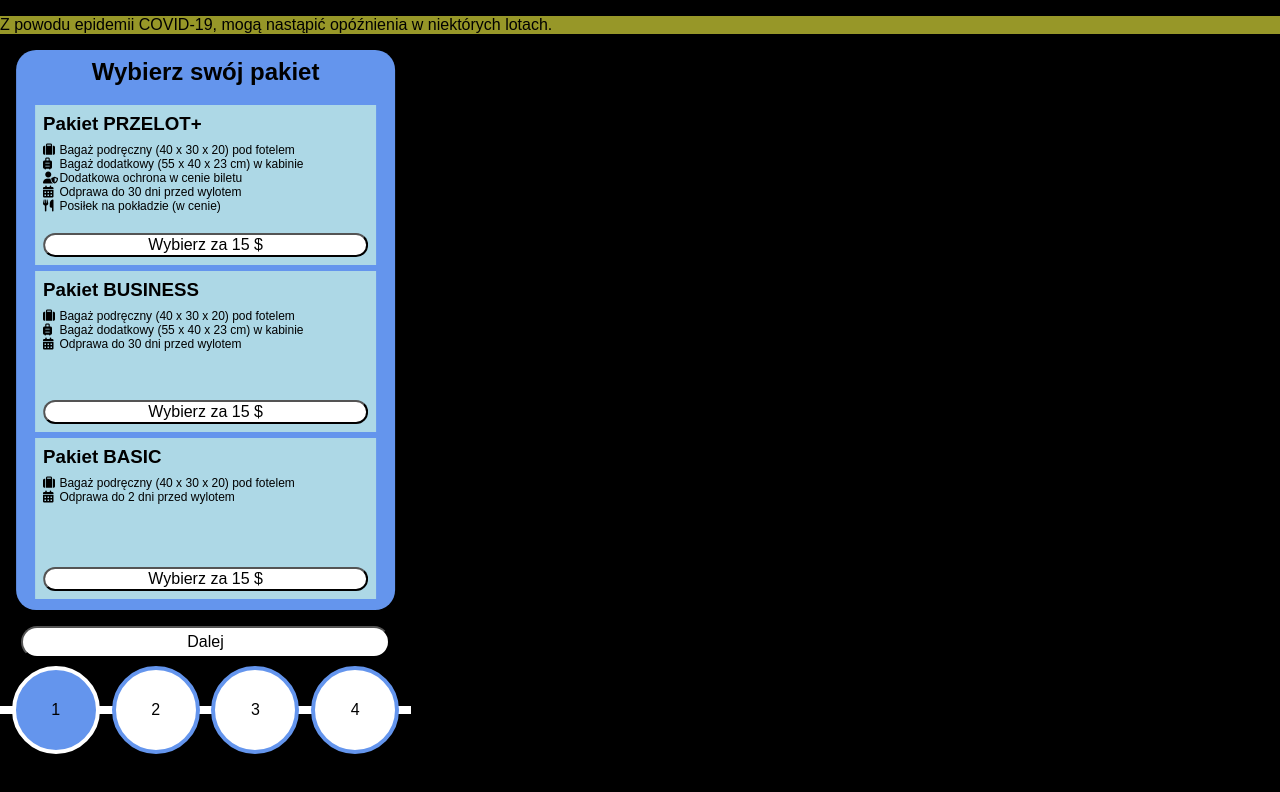
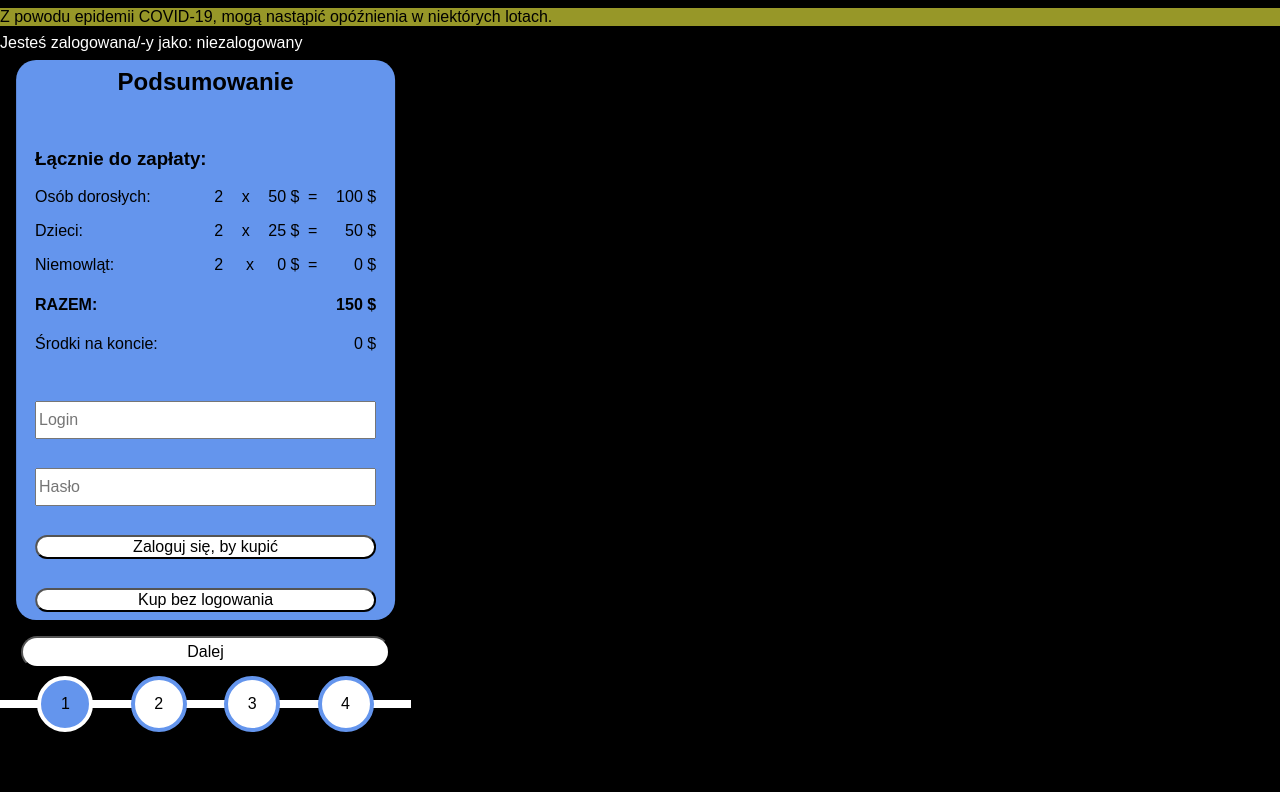
Before and after one commit to hendrysiak/reservation-app-FE, a website built with webpack: page src/index.html in a window 1280 px wide. Built offline with nearby package versions, Linux system fonts and the light colour scheme.

Commit message:
Added summary view

```diff
--- a/src/index.html
+++ b/src/index.html
@@ -9,6 +9,7 @@
 <body>
   <header class="header">
     <p class="header__info">Z powodu epidemii COVID-19, mogą nastąpić opóźnienia w niektórych lotach.</p>
+    <p class="header__login">Jesteś zalogowana/-y jako: <span id="login-info">niezalogowany</span></p>
   </header>
   <main class="main">
     <div class="main__forms">
@@ -95,7 +96,35 @@
       </div>
     </section>
   </form>
-  <form action="" class="form"><h2>4</h2></form>
+  <form action="" class="form summary">
+    <h2 class="summary__title">Podsumowanie</h2>
+    <div class="summary__info">
+    <h3 class="summary__subtitle">Łącznie do zapłaty:</h3>
+    <p class="summary__row">
+      <span class="summary__target">Osób dorosłych: </span>
+      <span class="summary__operation">
+        <span>2</span> x <span>50 $</span></span>
+        <span class="summary__sum">=<span>100 $</span></span></p>
+    <p class="summary__row">
+      <span class="summary__target">Dzieci: </span>
+      <span class="summary__operation">
+        <span>2</span> x <span>25 $</span></span>
+        <span class="summary__sum">=<span>50 $</span></span></p>
+    <p class="summary__row">
+      <span class="summary__target">Niemowląt: </span>
+      <span class="summary__operation">
+        <span>2</span> x <span>0 $</span></span>
+        <span class="summary__sum">=<span>0 $</span></span></p>
+    <h4 class="summary__row">RAZEM: <span>150 $</span></h4>
+    <p class="summary__row">Środki na koncie: <span>0 $</span></p>
+  </div>
+  <div class="summary__user-handler">
+    <input type="text" class="summary__login" placeholder="Login">
+    <input type="password" class="summary__password" placeholder="Hasło">
+    <button class="summary__log-in">Zaloguj się, by kupić</button>
+    <button class="summary__pay">Kup bez logowania</button>
+  </div>
+  </form>
   <form action="" class="form">
     <h2>Skutecznie dokonano rezerwacji!</h2>
     <p>Życzymy przyjemnej podróży</p>
--- a/src/index.ts
+++ b/src/index.ts
@@ -38,7 +38,7 @@ let step = 0;
 
 // Init value must be '0'
 
-let transforming = -40
+let transforming = -60;
 const stepper = document.querySelectorAll('.step');
 
 const main: any = document.querySelector('.main__forms');
@@ -58,7 +58,7 @@ document.querySelector('.button--next').addEventListener('click', (): any => {
 
 // Standard it should be inside function above
 
-main.style.transform = `translate(${transforming}%, 0)`
+main.style.transform = `translate(${transforming}%, 0)`;
 
 
 // Min date handler
--- a/src/scss/_header.scss
+++ b/src/scss/_header.scss
@@ -1,7 +1,11 @@
 .header{
   width: 100vw;
   &__info{
-    margin: 16px 0;
+    margin: 8px 0;
     background-color: rgba(223, 223, 60, 0.678);
   }
+  &__login{
+    margin: 8px 0;
+    color: white;
+  }
 }
--- a/src/scss/_pages.scss
+++ b/src/scss/_pages.scss
@@ -54,8 +54,8 @@ button{
 }
 
 .step{
-  width: 5em;
-  height: 5em;
+  width: 3em;
+  height: 3em;
   background-color: #fff;
   border: 4px solid $main-color;
   border-radius: 50%;
--- /dev/null
+++ b/src/scss/_summary.scss
@@ -0,0 +1,43 @@
+.summary{
+  &__title{
+    margin: 8px auto;
+    width: 90%;
+    flex:1;
+    text-align: center;
+  }
+  &__info{
+    margin: auto;
+    width: 90%;
+    flex: 5;
+  }
+  &__row{
+    display: flex;
+    justify-content: space-between;
+  }
+  &__target{
+    width: 50%;
+  }
+  &__operation{
+    display: flex;
+    justify-content: space-between;
+    width: 25%;
+  }
+  &__sum{
+    width: 20%;
+    display: flex;
+    justify-content: space-between;
+  }
+  &__user-handler{
+    margin: auto;
+    padding: 8px 0;
+    width: 90%;
+    display: flex;
+    flex-direction: column;
+    justify-content: center;
+    justify-content: space-between;
+    flex: 4;
+    input{
+      height: 32px;
+    }
+  }
+}
--- a/src/scss/index.scss
+++ b/src/scss/index.scss
@@ -1,7 +1,8 @@
-@import './normalize';
-@import './standarize';
-@import './header';
-@import './form';
-@import './pages';
-@import './seats';
-@import './services';
+@import './normalize',
+ './standarize',
+ './header',
+ './form',
+ './pages',
+ './seats',
+ './services',
+ './summary';
```
